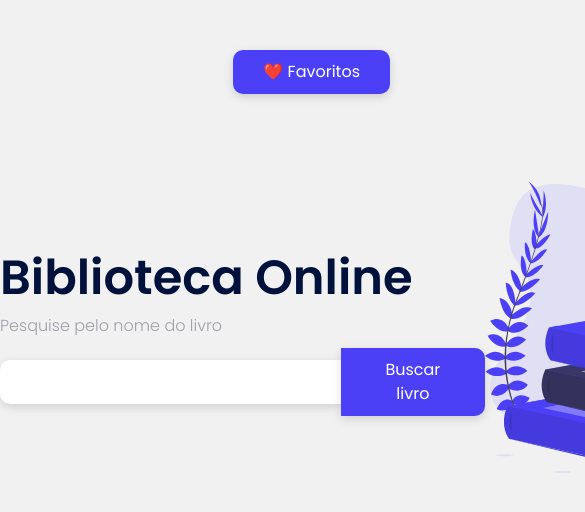
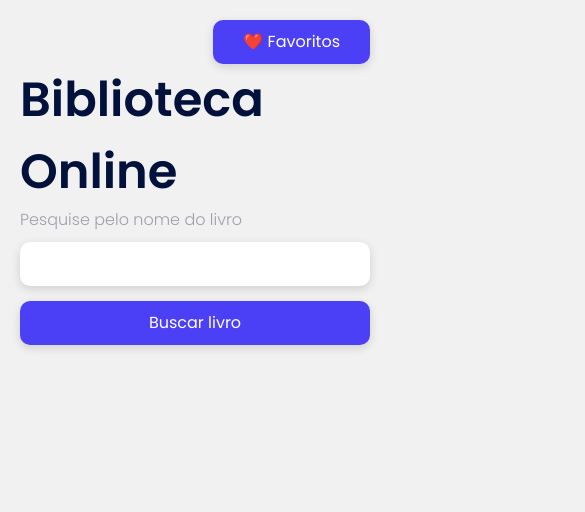
Before and after one commit to leticiafrontend/library-online, a React (Create React App) app: page / in a window 390 px wide. Shown: the top 512 px of the page, 585 px wide, since content can reach past the window. Built offline with nearby package versions, Linux system fonts and the light colour scheme.

Commit message:
add responsive

```diff
--- a/src/components/Modal/styles.js
+++ b/src/components/Modal/styles.js
@@ -21,6 +21,10 @@ export const Container = styled.div`
     css`
       animation: ${show} 0.3s ease-out;
     `}
+
+  @media (max-width: 680px) {
+    flex-direction: column;
+  }
 `;
 
 export const Content = styled.div`
@@ -29,6 +33,13 @@ export const Content = styled.div`
   width: 400px;
   height: 400px;
   border-radius: 0 10px 10px 0;
+  @media (max-width: 680px) {
+    border-radius: 0 0 10px 10px;
+    height: 320px;
+  }
+  @media (max-width: 430px) {
+    width: 240px;
+  }
 `;
 
 export const Close = styled.span`
@@ -49,6 +60,15 @@ export const Image = styled.img`
   height: 400px;
   border-radius: 10px 0 0 10px;
   object-fit: cover;
+  @media (max-width: 680px) {
+    border-radius: 10px 10px 0 0;
+    width: 400px;
+    height: 200px;
+  }
+  @media (max-width: 430px) {
+    width: 240px;
+    height: 150px;
+  }
 `;
 
 export const Title = styled.h1`
@@ -73,4 +93,10 @@ export const Scroll = styled.div`
       max-height: 50px;
       margin: 0;
     `}
+  @media (max-width: 680px) {
+    height: 150px;
+  }
+  @media (max-width: 430px) {
+    height: 120px;
+  }
 `;
--- a/src/pages/Favorites/styles.js
+++ b/src/pages/Favorites/styles.js
@@ -3,6 +3,15 @@ import styled from 'styled-components';
 export const Container = styled.div`
   max-width: 1200px;
   margin: 50px auto;
+  @media (max-width: 1200px) {
+    max-width: 800px;
+  }
+  @media (max-width: 830px) {
+    margin: 20px 50px;
+  }
+  @media (max-width: 530px) {
+    margin: 20px;
+  }
 `;
 
 export const DivHeader = styled.div`
@@ -22,6 +31,10 @@ export const Results = styled.div`
   justify-content: space-between;
   row-gap: 30px;
   margin: 30px 0;
+  @media (max-width: 530px) {
+    justify-content: center;
+    gap: 10px;
+  }
 `;
 
 export const Pagination = styled.div`
--- a/src/pages/Home/index.js
+++ b/src/pages/Home/index.js
@@ -61,7 +61,7 @@ export const Home = () => {
   const previousPage = () => {
     console.log('Página Anterior');
   };
-  console.log(resultsApi);
+
   return (
     <Container>
       <DivHeader>
@@ -122,6 +122,7 @@ export const Home = () => {
                     }
                   />
                 ))}
+              </Results>
               {resultsApi.totalItems > 16 && (
                 <Pagination>
                   <Button
@@ -132,7 +133,6 @@ export const Home = () => {
                   <Button text=">" onClick={nextPage} />
                 </Pagination>
               )}
-              </Results>
             </>
           )}
         </>
--- a/src/pages/Home/styles.js
+++ b/src/pages/Home/styles.js
@@ -3,6 +3,15 @@ import styled, { css } from 'styled-components';
 export const Container = styled.div`
   max-width: 1200px;
   margin: 50px auto;
+  @media (max-width: 1200px) {
+    max-width: 800px;
+  }
+  @media (max-width: 830px) {
+    margin: 20px 50px;
+  }
+  @media (max-width: 530px) {
+    margin: 20px;
+  }
 `;
 
 export const DivHeader = styled.div`
@@ -21,6 +30,9 @@ export const SearchDiv = styled.div`
 export const DivInputSearch = styled.form`
   display: flex;
   align-items: center;
+  @media (max-width: 530px) {
+    flex-direction: column;
+  }
 `;
 
 export const Title = styled.h1`
@@ -63,12 +75,27 @@ export const InputSearch = styled.input`
     css`
       border: 1px solid #ff0000;
     `}
+
+  @media (max-width: 1200px) {
+    width: 270px;
+  }
+
+  @media (max-width: 530px) {
+    width: 100%;
+    border-radius: 10px;
+  }
 `;
 
 export const ImageSearch = styled.img`
   width: 100%;
   max-width: 480px;
   margin: 80px 0;
+  @media (max-width: 1200px) {
+    max-width: 250px;
+  }
+  @media (max-width: 830px) {
+    display: none;
+  }
 `;
 
 export const Results = styled.div`
@@ -76,7 +103,12 @@ export const Results = styled.div`
   flex-wrap: wrap;
   justify-content: space-between;
   row-gap: 30px;
+  column-gap: 10px;
   margin: 30px 0;
+  @media (max-width: 530px) {
+    justify-content: center;
+    gap: 10px;
+  }
 `;
 
 export const Pagination = styled.div`
--- a/src/parts/Button/styles.js
+++ b/src/parts/Button/styles.js
@@ -24,6 +24,11 @@ export const ButtonStyled = styled.button`
     search &&
     css`
       border-radius: 0 10px 10px 0;
+      @media (max-width: 530px) {
+        width: 100%;
+        border-radius: 10px;
+        margin: 15px 0 40px;
+      }
     `}
 
   ${({ more }) =>
```
Lines whose indentation alone changed are shown as unchanged.
